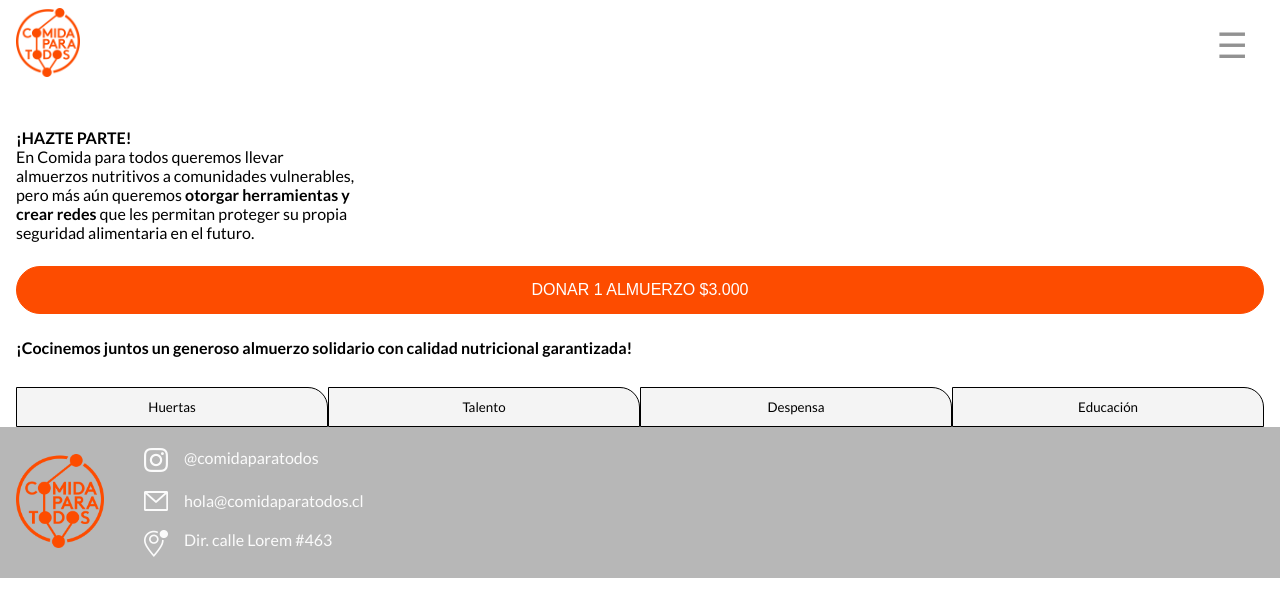
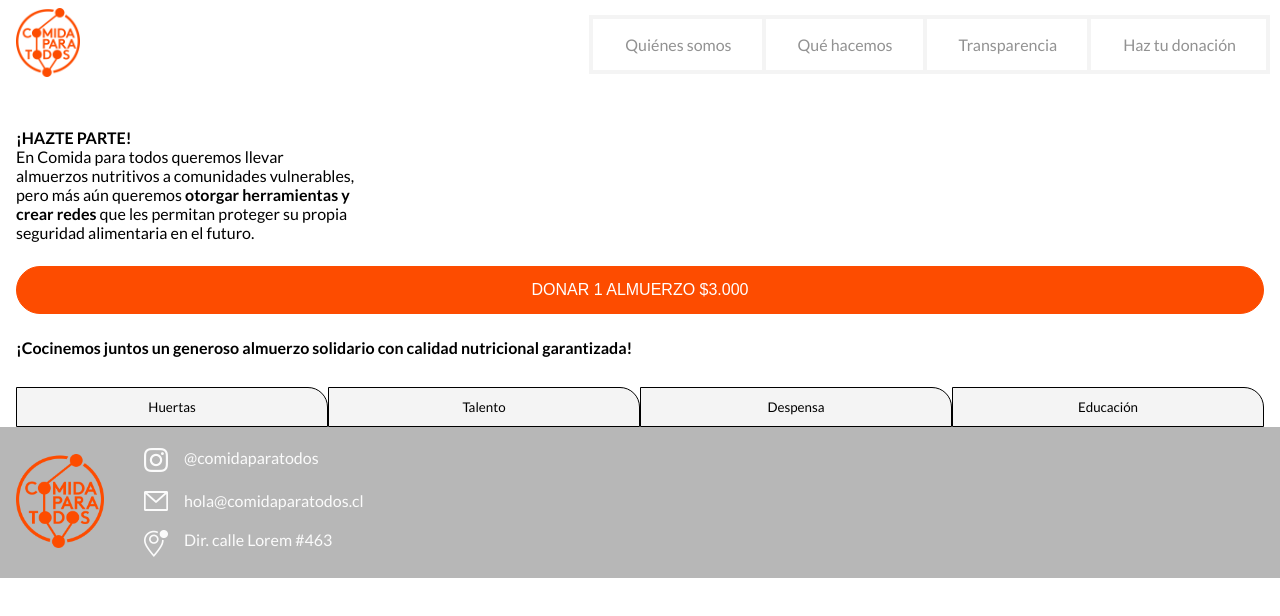
Before and after one commit to paupi-chill-e/comida-para-todos, a React (Create React App) app: page /Donaciones in a window 1280 px wide. Shown: the top 616 px of the page. Built offline with nearby package versions, Linux system fonts and the light colour scheme.

Commit message:
menu hamburguesa desktop eliminado

```diff
--- a/src/components/landing/styles/burguerToggle.css
+++ b/src/components/landing/styles/burguerToggle.css
@@ -28,22 +28,6 @@
   z-index: 3;
 }
 
-
-body.toggleVisible {
-  display: none; /* Hidden by default */
-  position: fixed; /* Stay in place */
-  z-index: 1; /* Sit on top */
-  padding-top: 100px; /* Location of the box */
-  left: 0;
-  top: 0;
-  width: 100%; /* Full width */
-  height: 100%; /* Full height */
-  overflow: auto; /* Enable scroll if needed */
-  background-color: rgb(0,0,0); /* Fallback color */
-  background-color: rgba(0,0,0,0.4); /* Black w/ opacity */
-}
-
-
 .textBurgerToggle{
   font-size: 16px;
   color:#929292;
@@ -57,3 +41,22 @@ body.toggleVisible {
 .oli{
   text-decoration: none;
 }
+
+@media screen and (min-width:1024px){
+  .toggleHidden {
+    display: flex;
+    flex-direction: row;
+    position: relative;
+    transform: translateX(0%);
+    width: auto;
+    transition: none;
+    box-sizing: inherit;
+    margin-right: 10px;
+  }
+  .boxSection{
+    box-sizing: unset;
+    /* border: none; */
+    padding: 16px 30px 16px 32px;
+  }
+
+}
--- a/src/components/landing/styles/iconBurgerToggle.css
+++ b/src/components/landing/styles/iconBurgerToggle.css
@@ -3,3 +3,9 @@
   color:#929292;
   margin-right: 32px;
 }
+
+@media screen and (min-width:1024px){
+  .iconBurgerToggle{
+    display: none;
+  }
+}
```
